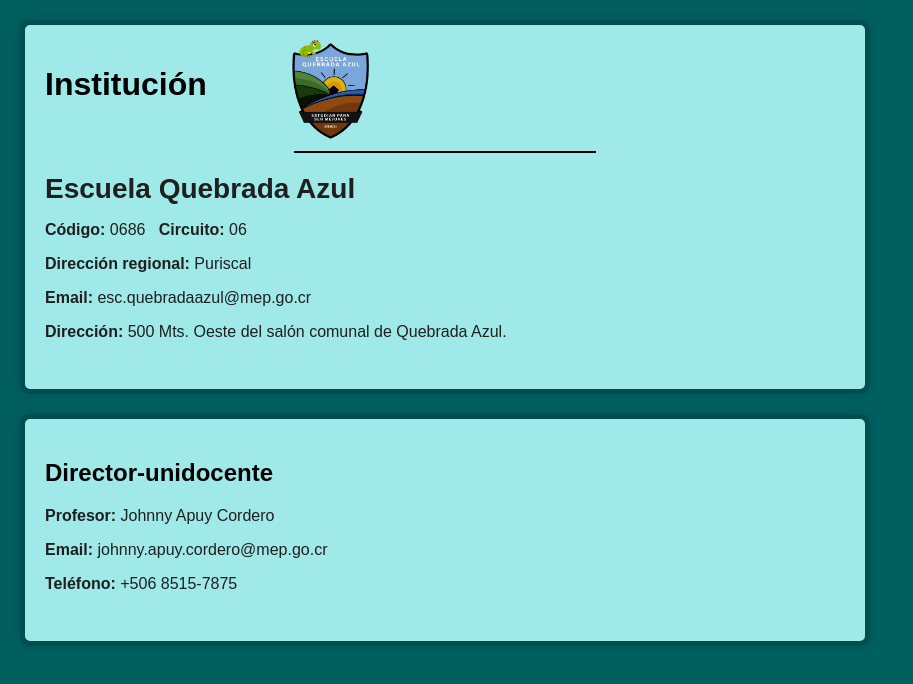
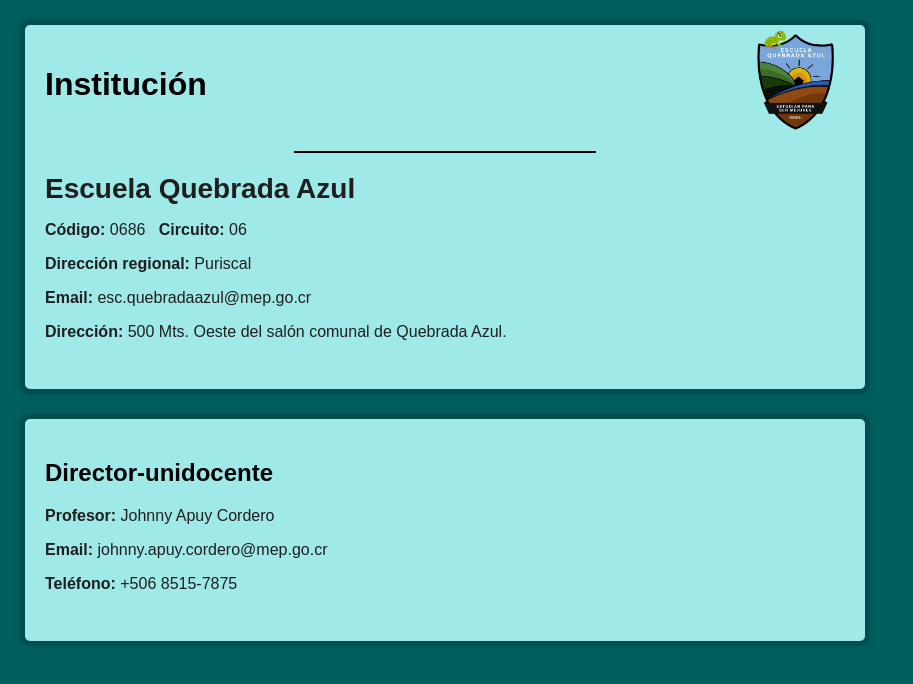
Before and after one commit to NaxoW77/Public, a plain HTML site: page CtEscQuebradaAzul.html in a window 1280 px wide. Shown: the whole page, without its empty margins (0-913 px from the left). Drawn offline with Linux system fonts and the light colour scheme.

Commit message:
Update CtEscQuebradaAzul.html

```diff
--- a/CtEscQuebradaAzul.html
+++ b/CtEscQuebradaAzul.html
@@ -51,7 +51,7 @@
 <div class="container contact-box">
 
   <h1>Institución</h1>
-  <img src="Img/EQALogo.png" alt="" width="100" style="margin-top:-95px;margin-left:235px"/>
+  <img align="right" src="Img/EQALogo.png" alt="" width="100" style="margin-top:-95px;"/>
   <br />
   <hr style="border: 1.3px solid black;width:300px;"/>
   <div class="contact-info">
```
